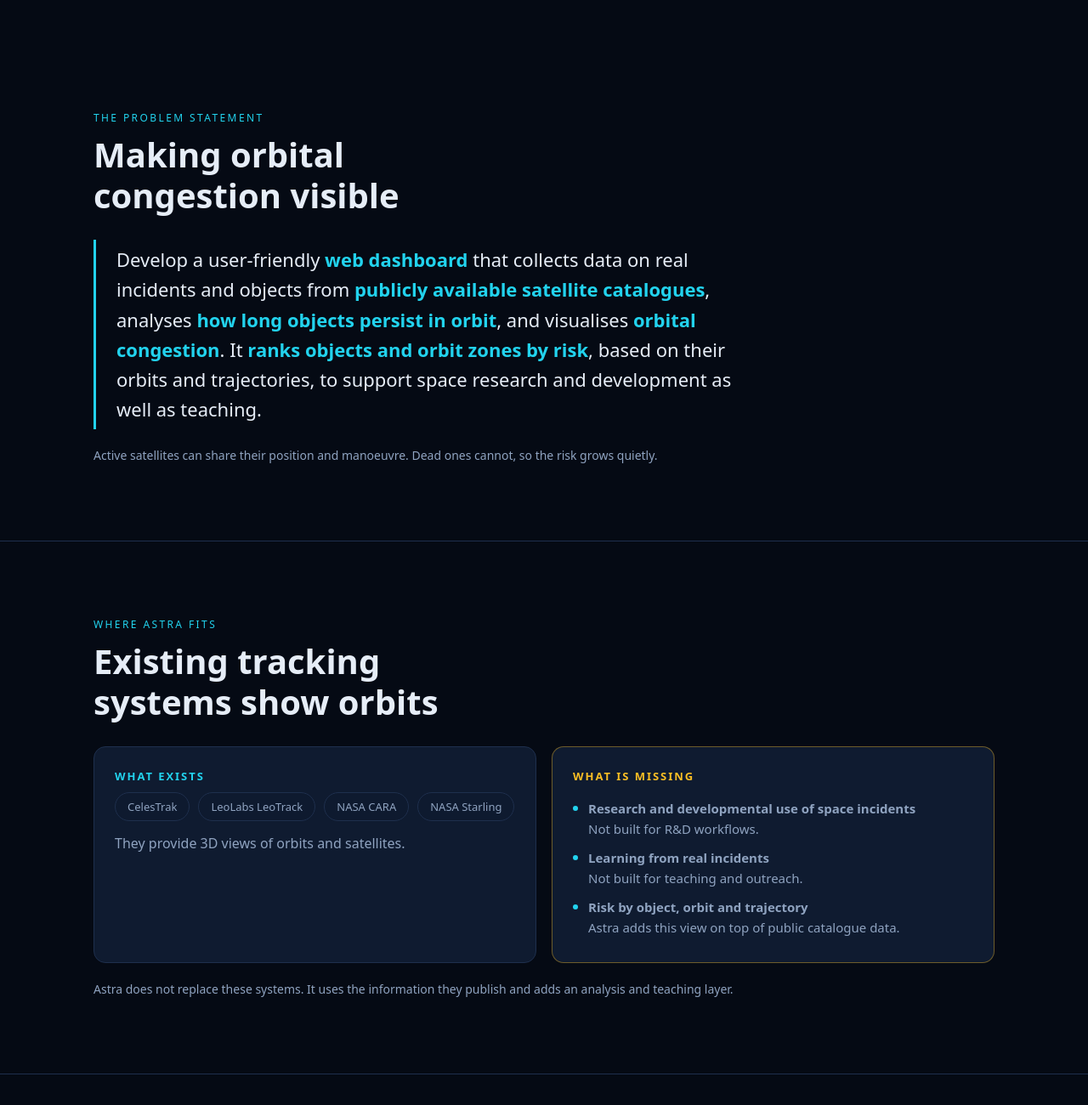
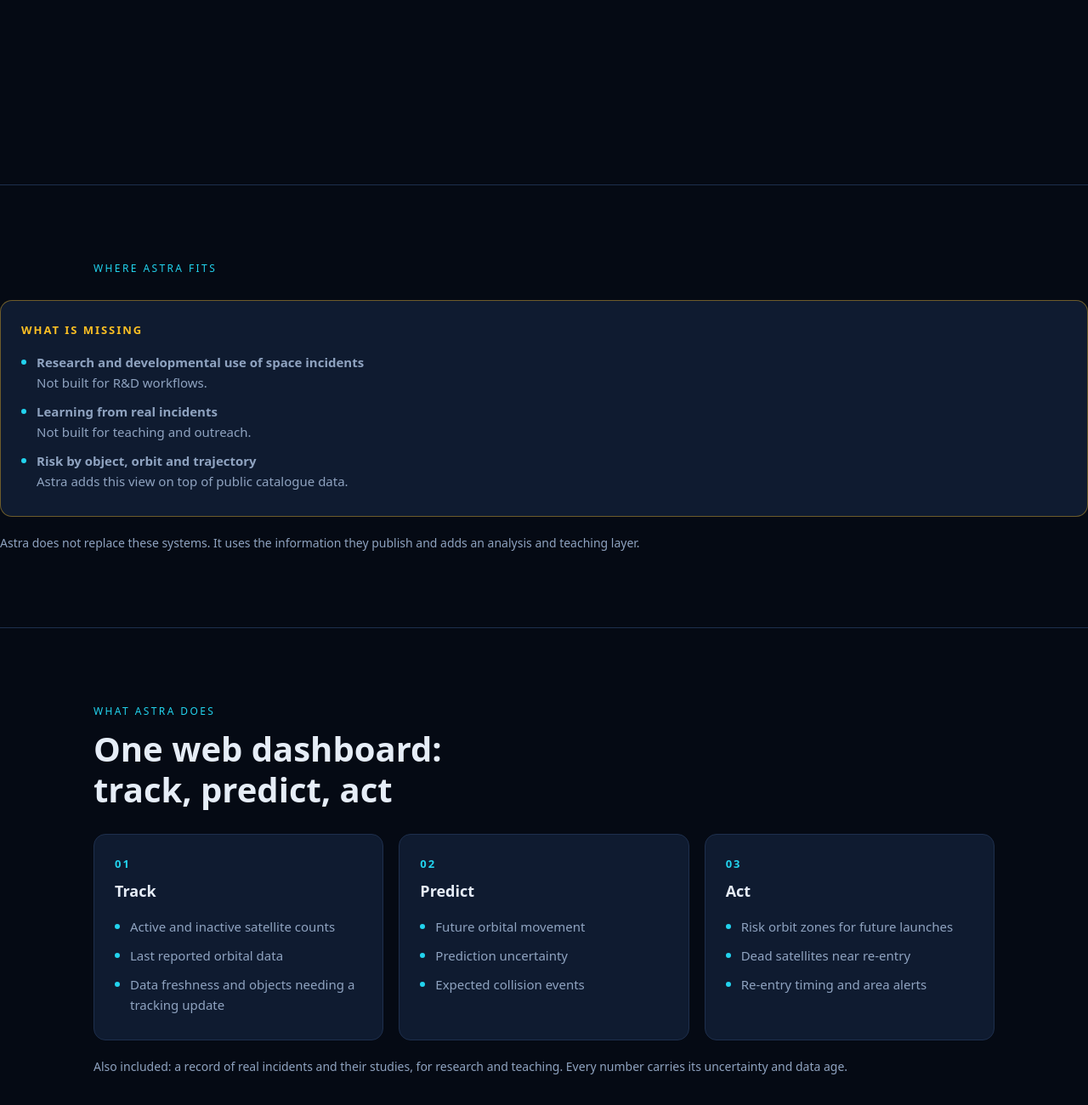
Before and after one commit to chandrahas2007-tech/Astra, a plain HTML site: page index.html in a window 1280 px wide. Shown: the part 760-2060 px from the top of the page at 85% size. Drawn offline with Linux system fonts and the light colour scheme; files whose address does not match are found by name.

Commit message:
Update index.html

```diff
--- a/index.html
+++ b/index.html
@@ -116,20 +116,14 @@ footer h2{margin:0 auto 16px;max-width:none}
 </header>
 
 <section id="problem"><div class="wrap reveal">
-  <div class="eyebrow">The problem statement</div>
-  <h2>Making orbital congestion visible</h2>
-  <p class="problem">Develop a user-friendly <b>web dashboard</b> that collects data on real incidents and objects from <b>publicly available satellite catalogues</b>, analyses <b>how long objects persist in orbit</b>, and visualises <b>orbital congestion</b>. It <b>ranks objects and orbit zones by risk</b>, based on their orbits and trajectories, to support space research and development as well as teaching.</p>
-  <p class="note">Active satellites can share their position and manoeuvre. Dead ones cannot, so the risk grows quietly.</p>
+
 </div></section>
 
 <section id="fit"><div class="wrap reveal">
   <div class="eyebrow">Where Astra fits</div>
-  <h2>Existing tracking systems show orbits</h2>
-  <div class="grid g2">
-    <div class="card">
-      <div class="num">WHAT EXISTS</div>
-      <div class="tags" style="margin:6px 0 14px"><span class="tag">CelesTrak</span><span class="tag">LeoLabs LeoTrack</span><span class="tag">NASA CARA</span><span class="tag">NASA Starling</span></div>
-      <p class="muted">They provide 3D views of orbits and satellites.</p>
+  <h2></h2>
+
+
     </div>
     <div class="card miss">
       <div class="num">WHAT IS MISSING</div>
```
